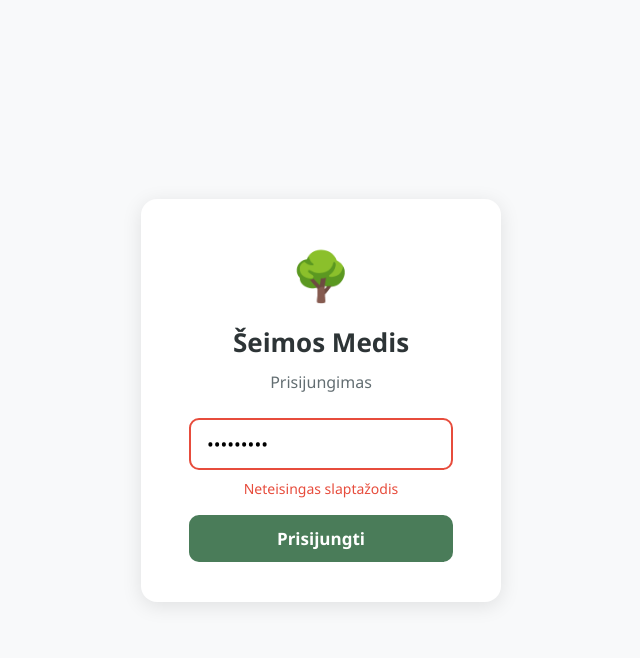
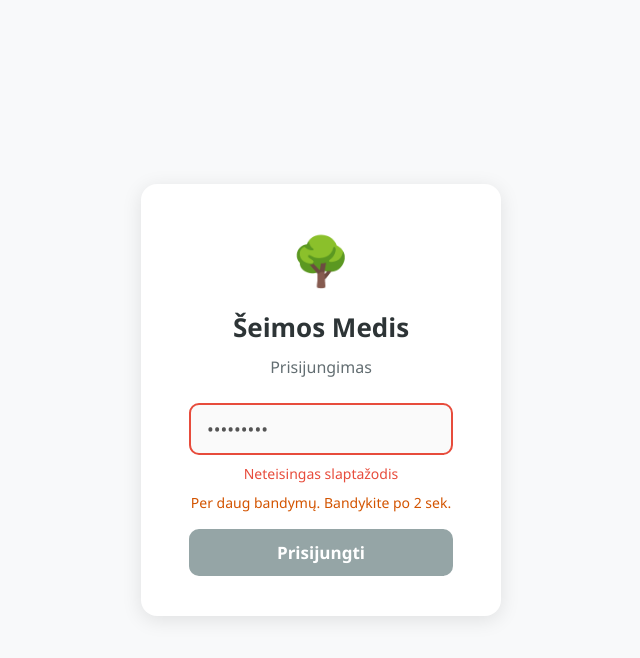
Before and after one commit to mrolandas/medis, a React (Vite) app: page / in a window 1280 px wide. Both pictures are taken after typing "Sample123" into the empty fields and a click on the button "Prisijungti". Shown: the top 658 px of the page, without its empty margins (319-959 px from the left). Built offline with nearby package versions, Linux system fonts and the light colour scheme; no server answers.

Commit message:
Add login throttling and update docs

```diff
--- a/src/components/common/AuthGate.tsx
+++ b/src/components/common/AuthGate.tsx
@@ -4,6 +4,10 @@ import { useTranslation } from "../../hooks/useTranslation";
 import { AUTH_PASSWORD_SESSION_KEY } from "../../lib/supabase";
 
 const SESSION_KEY = "medis_authenticated";
+const FAILED_ATTEMPTS_KEY = "medis_failed_attempts";
+const LOCK_UNTIL_KEY = "medis_lock_until";
+const BASE_LOCK_SECONDS = 2;
+const MAX_LOCK_SECONDS = 10 * 60;
 const SUPABASE_URL = import.meta.env.VITE_SUPABASE_URL;
 const SUPABASE_KEY = import.meta.env.VITE_SUPABASE_PUBLISHABLE_KEY;
 
@@ -31,6 +35,15 @@ export function AuthGate({ children }: AuthGateProps) {
   const [password, setPassword] = useState("");
   const [error, setError] = useState(false);
   const [submitting, setSubmitting] = useState(false);
+  const [lockUntilMs, setLockUntilMs] = useState(() => {
+    const raw = localStorage.getItem(LOCK_UNTIL_KEY);
+    const value = raw ? Number(raw) : 0;
+    return Number.isFinite(value) ? value : 0;
+  });
+
+  const nowMs = Date.now();
+  const isLocked = lockUntilMs > nowMs;
+  const remainingSeconds = Math.max(0, Math.ceil((lockUntilMs - nowMs) / 1000));
 
   const validatePassword = useCallback(async (candidate: string) => {
     if (!SUPABASE_URL || !SUPABASE_KEY) return false;
@@ -53,6 +66,8 @@ export function AuthGate({ children }: AuthGateProps) {
   const handleSubmit = useCallback(
     async (e: React.FormEvent) => {
       e.preventDefault();
+      if (Date.now() < lockUntilMs) return;
+
       if (!password.trim()) {
         setError(true);
         return;
@@ -65,18 +80,45 @@ export function AuthGate({ children }: AuthGateProps) {
       if (isValid) {
         sessionStorage.setItem(SESSION_KEY, "true");
         sessionStorage.setItem(AUTH_PASSWORD_SESSION_KEY, password);
+        localStorage.removeItem(FAILED_ATTEMPTS_KEY);
+        localStorage.removeItem(LOCK_UNTIL_KEY);
+        setLockUntilMs(0);
         setAuthenticated(true);
         setError(false);
         // Reload to ensure all data clients are re-created with auth headers.
         window.location.reload();
       } else {
+        const previous = Number(
+          localStorage.getItem(FAILED_ATTEMPTS_KEY) ?? "0",
+        );
+        const failedAttempts = Number.isFinite(previous) ? previous + 1 : 1;
+        localStorage.setItem(FAILED_ATTEMPTS_KEY, String(failedAttempts));
+
+        const lockSeconds = Math.min(
+          MAX_LOCK_SECONDS,
+          BASE_LOCK_SECONDS * 2 ** Math.max(0, failedAttempts - 1),
+        );
+        const nextLockUntil = Date.now() + lockSeconds * 1000;
+        localStorage.setItem(LOCK_UNTIL_KEY, String(nextLockUntil));
+        setLockUntilMs(nextLockUntil);
+
         sessionStorage.removeItem(SESSION_KEY);
         sessionStorage.removeItem(AUTH_PASSWORD_SESSION_KEY);
         setError(true);
       }
     },
-    [password, validatePassword],
+    [password, validatePassword, lockUntilMs],
   );
+
+  useEffect(() => {
+    if (!isLocked) return;
+    const interval = window.setInterval(() => {
+      const latest = Number(localStorage.getItem(LOCK_UNTIL_KEY) ?? "0");
+      setLockUntilMs(Number.isFinite(latest) ? latest : 0);
+    }, 1000);
+
+    return () => window.clearInterval(interval);
+  }, [isLocked]);
 
   useEffect(() => {
     if (!authenticated) return;
@@ -128,6 +170,7 @@ export function AuthGate({ children }: AuthGateProps) {
         <input
           type="password"
           value={password}
+          disabled={submitting || isLocked}
           onChange={(e) => {
             setPassword(e.target.value);
             setError(false);
@@ -152,19 +195,25 @@ export function AuthGate({ children }: AuthGateProps) {
           </div>
         )}
 
+        {isLocked && (
+          <div style={{ color: "#d35400", fontSize: 14, marginBottom: 8 }}>
+            {t("auth.lockedPrefix")} {remainingSeconds} {t("auth.lockedSuffix")}
+          </div>
+        )}
+
         <button
           type="submit"
-          disabled={submitting}
+          disabled={submitting || isLocked}
           style={{
             width: "100%",
             padding: "12px 20px",
             fontSize: 17,
             fontWeight: 600,
-            background: submitting ? "#95a5a6" : "#4a7c59",
+            background: submitting || isLocked ? "#95a5a6" : "#4a7c59",
             color: "#fff",
             border: "none",
             borderRadius: 10,
-            cursor: submitting ? "not-allowed" : "pointer",
+            cursor: submitting || isLocked ? "not-allowed" : "pointer",
             marginTop: 8,
           }}
         >
--- a/src/components/tree/TreeView.tsx
+++ b/src/components/tree/TreeView.tsx
@@ -147,6 +147,7 @@ function TreeViewInner({
     >
       <Background color="#e0e0e0" gap={20} />
       <Controls
+        position="top-left"
         showInteractive={false}
         style={{
           background: "#fff",
--- a/src/locales/lt.ts
+++ b/src/locales/lt.ts
@@ -13,6 +13,8 @@ const lt = {
   "auth.password": "Slaptažodis",
   "auth.submit": "Prisijungti",
   "auth.error": "Neteisingas slaptažodis",
+  "auth.lockedPrefix": "Per daug bandymų. Bandykite po",
+  "auth.lockedSuffix": "sek.",
 
   // Person fields
   "person.firstName": "Vardas",
```
Also changed, not shown: 2 other files (tests, documents, lock files or other folders).
